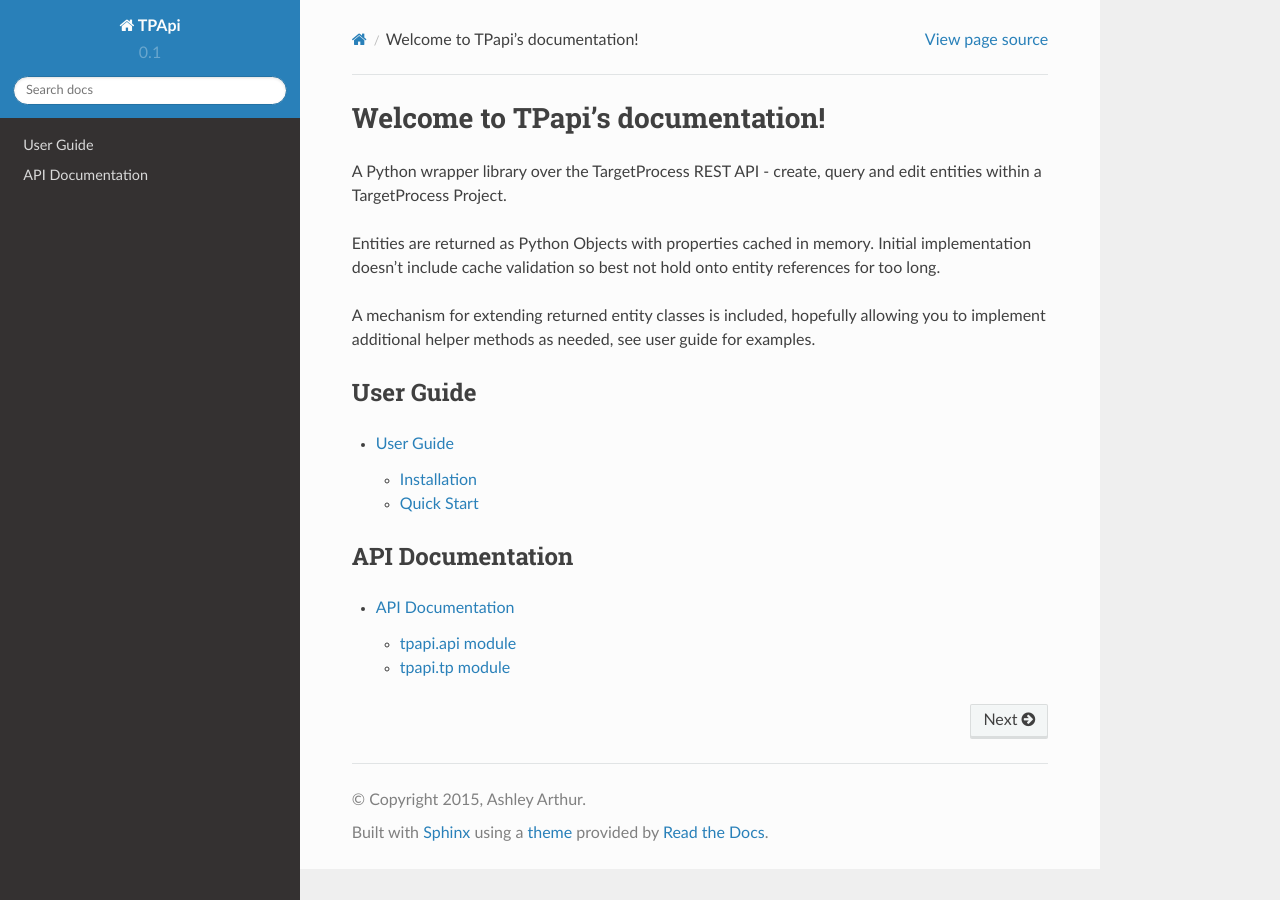
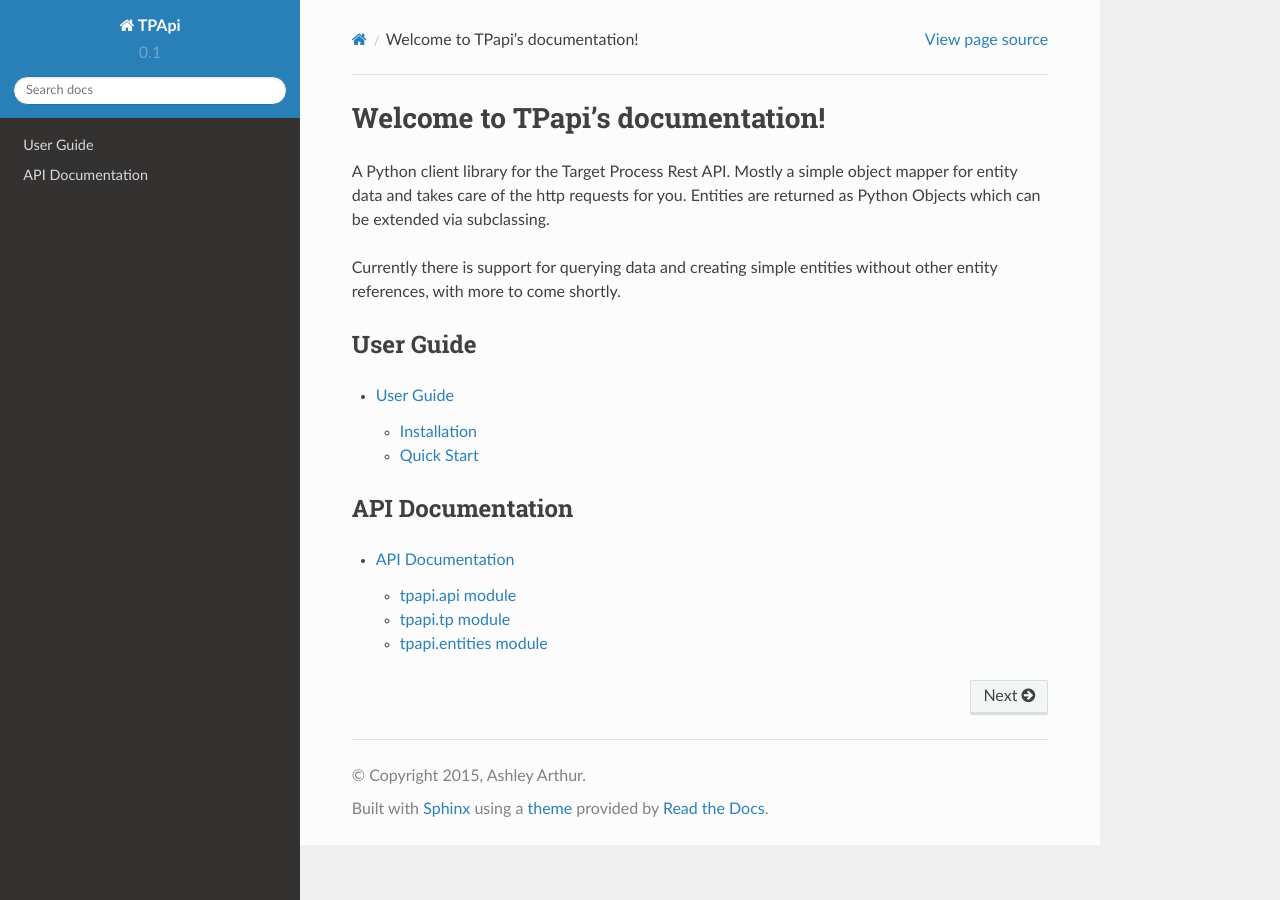
Before and after one commit to ash30/tpapi, a Sphinx documentation site: the page built from docs/index.rst, in a window 1280 px wide. Built offline with Sphinx 7.4.7 and the Read the Docs theme 2.0.0, drawn with Linux system fonts in a browser that asks for light colours.

Commit message:
Fixing autogen api docs and rewriting start page, less jargon and promises

```diff
--- a/docs/index.rst
+++ b/docs/index.rst
@@ -5,14 +5,12 @@
 
 Welcome to TPapi's documentation!
 =================================
-A Python wrapper library over the TargetProcess REST API - create, query and edit
-entities within a TargetProcess Project.
+A Python client library for the Target Process Rest API. Mostly a simple object mapper for entity data
+and takes care of the http requests for you. Entities are returned as Python Objects which can be extended via
+subclassing.
 
-Entities are returned as Python Objects with properties cached in memory. Initial implementation
-doesn't include cache validation so best not hold onto entity references for too long.
-
-A mechanism for extending returned entity classes is included, hopefully allowing you to implement
-additional helper methods as needed, see user guide for examples.
+Currently there is support for querying data and creating simple entities without other entity references, with more
+to come shortly.
 
 User Guide
 ----------
--- a/docs/tpapi.rst
+++ b/docs/tpapi.rst
@@ -15,7 +14,15 @@
 .. automodule:: tpapi.tp
 .. autoclass:: TPClient
     :members: request
-.. autoclass:: Project
 .. autoclass:: Query
     :members:
 .. autoclass:: Response
+
+tpapi.entities module
+---------------------
+
+.. automodule:: tpapi.entities
+.. autoclass:: EntityBase
+
+.. autoclass:: EntityFactory
+   :members: __call__
```
Also changed, not shown: other parts of docs/tpapi.rst (+1 -2 lines).
